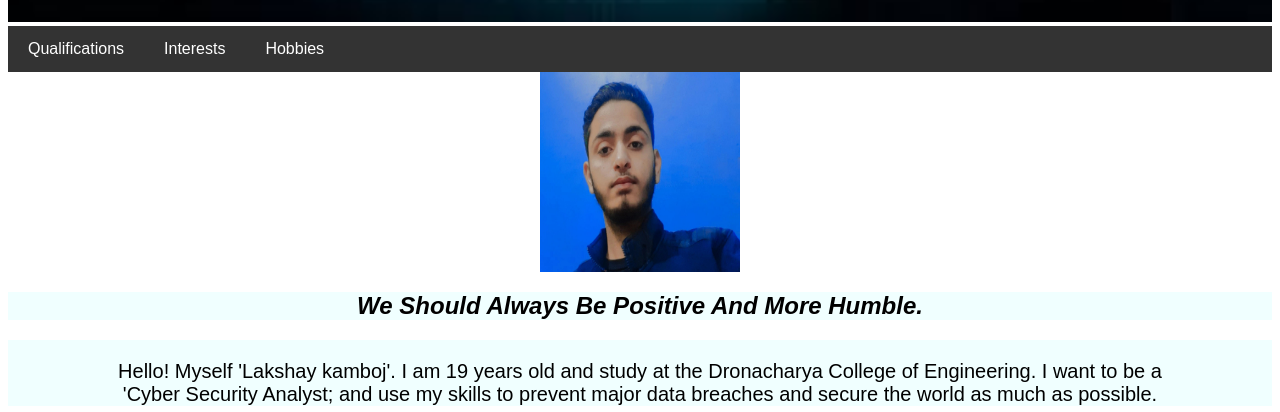
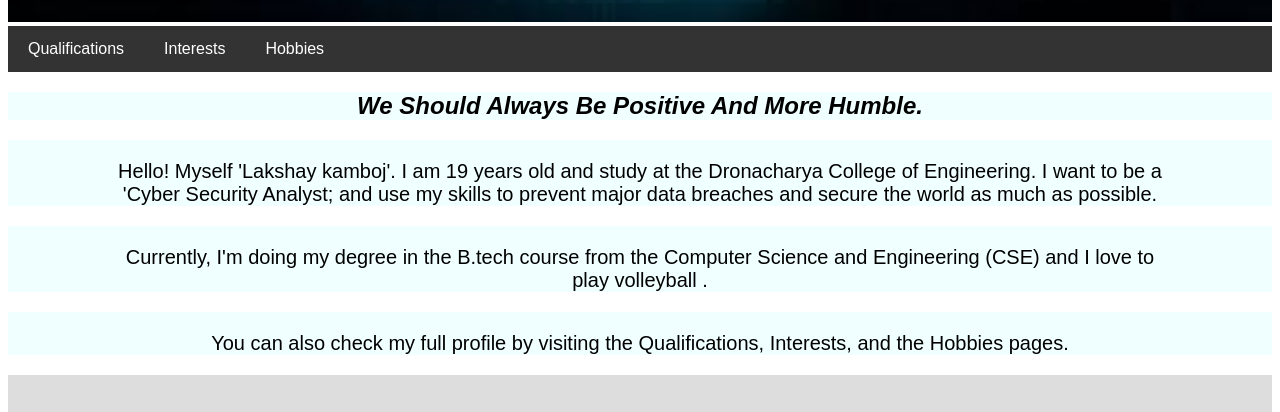
Before and after one commit to Lakshay-3859/mywebsite, a plain HTML site: page index.html in a window 1280 px wide. Shown: the part 384-796 px from the top of the page. Drawn offline with Linux system fonts and the light colour scheme.

Commit message:
Update index.html

```diff
--- a/index.html
+++ b/index.html
@@ -24,7 +24,7 @@
         </div>
 
         <div class="main">
-            <img src="./pictures/img4.jpg">
+
         </div>
 
         <div class="content">
```
